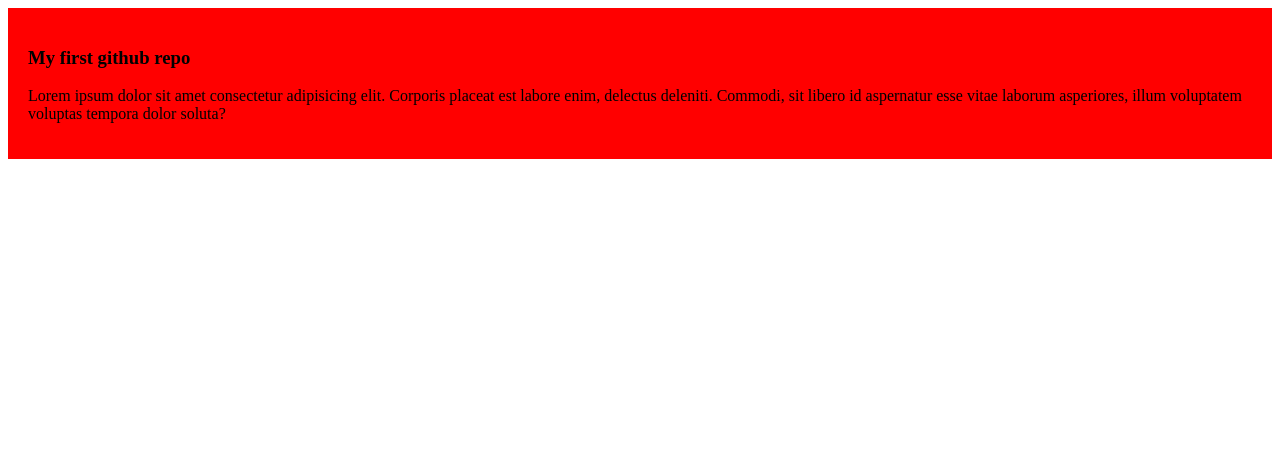
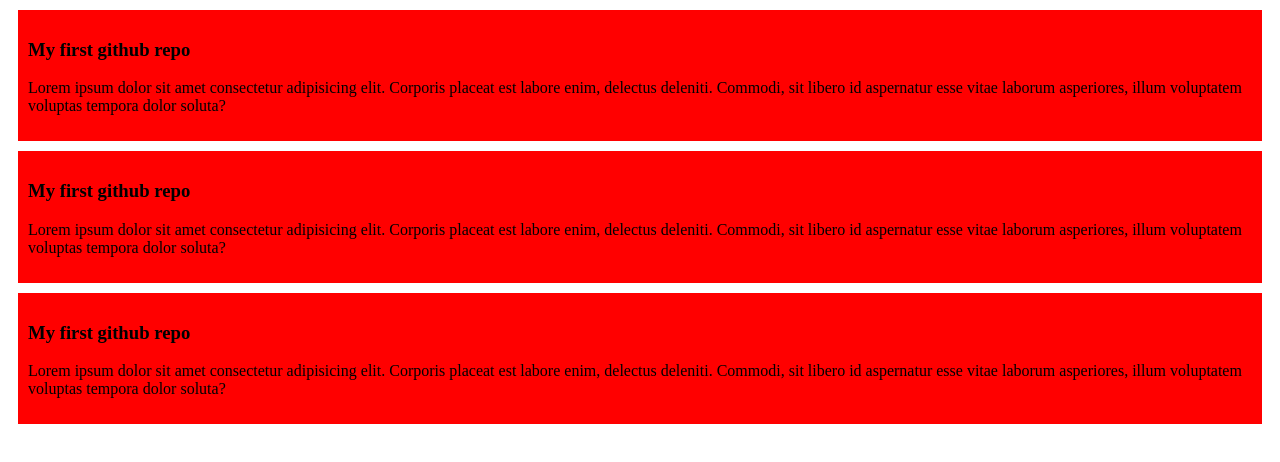
Before and after one commit to Md-Sufian-Jidan/Restart-My-First-Github-Repo, a plain HTML site: page index.html in a window 1280 px wide. Drawn offline with Linux system fonts and the light colour scheme.

Commit message:
more blogs added

```diff
--- a/index.html
+++ b/index.html
@@ -14,6 +14,19 @@
         <p>Lorem ipsum dolor sit amet consectetur adipisicing elit. Corporis placeat est labore enim, delectus deleniti.
             Commodi, sit libero id aspernatur esse vitae laborum asperiores, illum voluptatem voluptas tempora dolor
             soluta?</p>
-        </div>
-    </body>
+    </div>
+    <div>
+        <h3>My first github repo</h3>
+        <p>Lorem ipsum dolor sit amet consectetur adipisicing elit. Corporis placeat est labore enim, delectus deleniti.
+            Commodi, sit libero id aspernatur esse vitae laborum asperiores, illum voluptatem voluptas tempora dolor
+            soluta?</p>
+    </div>
+    <div>
+        <h3>My first github repo</h3>
+        <p>Lorem ipsum dolor sit amet consectetur adipisicing elit. Corporis placeat est labore enim, delectus deleniti.
+            Commodi, sit libero id aspernatur esse vitae laborum asperiores, illum voluptatem voluptas tempora dolor
+            soluta?</p>
+    </div>
+</body>
+
 </html>
--- a/styles/blog.css
+++ b/styles/blog.css
@@ -1,5 +1,5 @@
 div {
     background-color: red;
-    padding: 20px;
-
+    padding: 10px;
+    margin: 10px
 }
```
